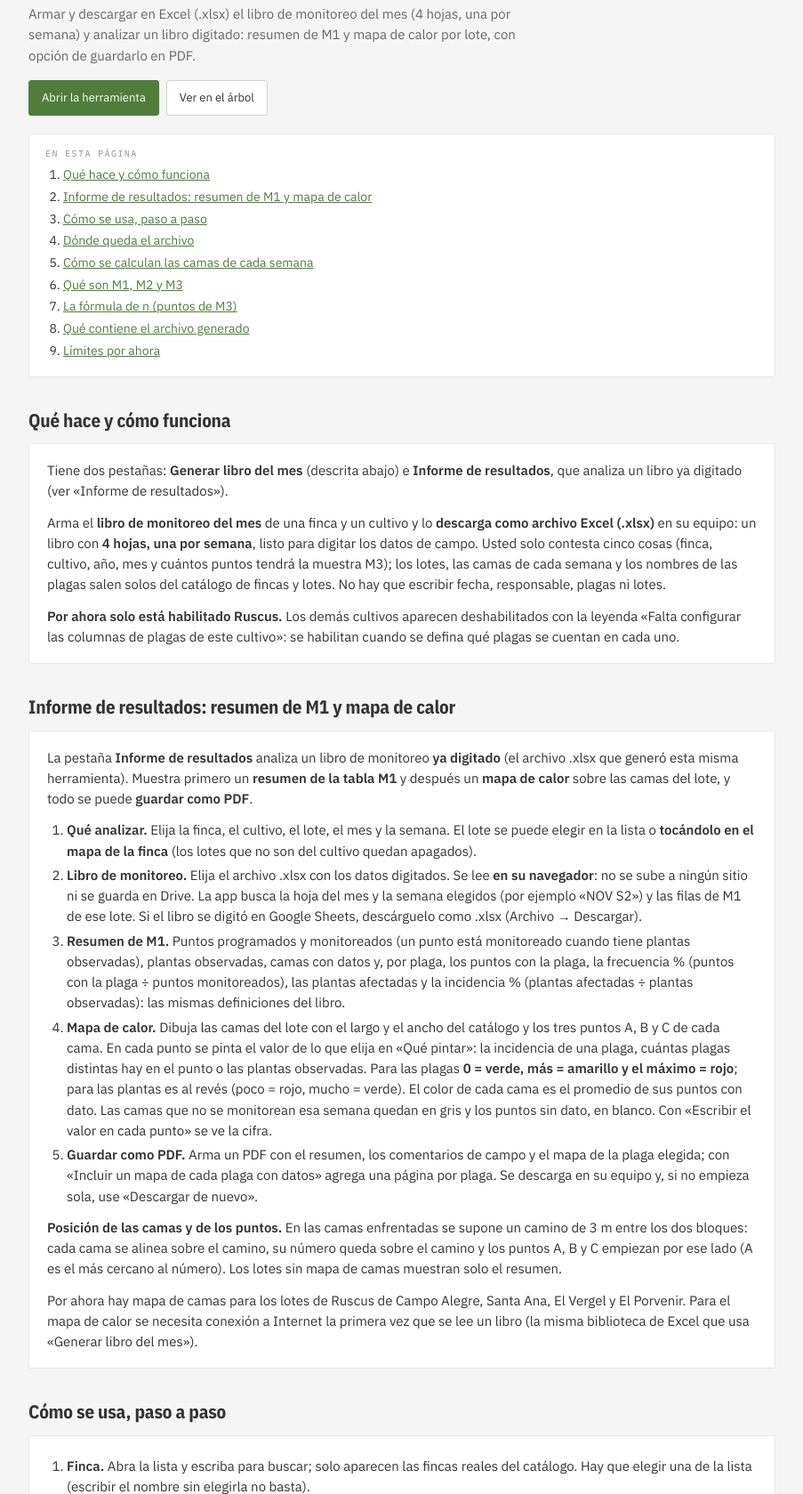
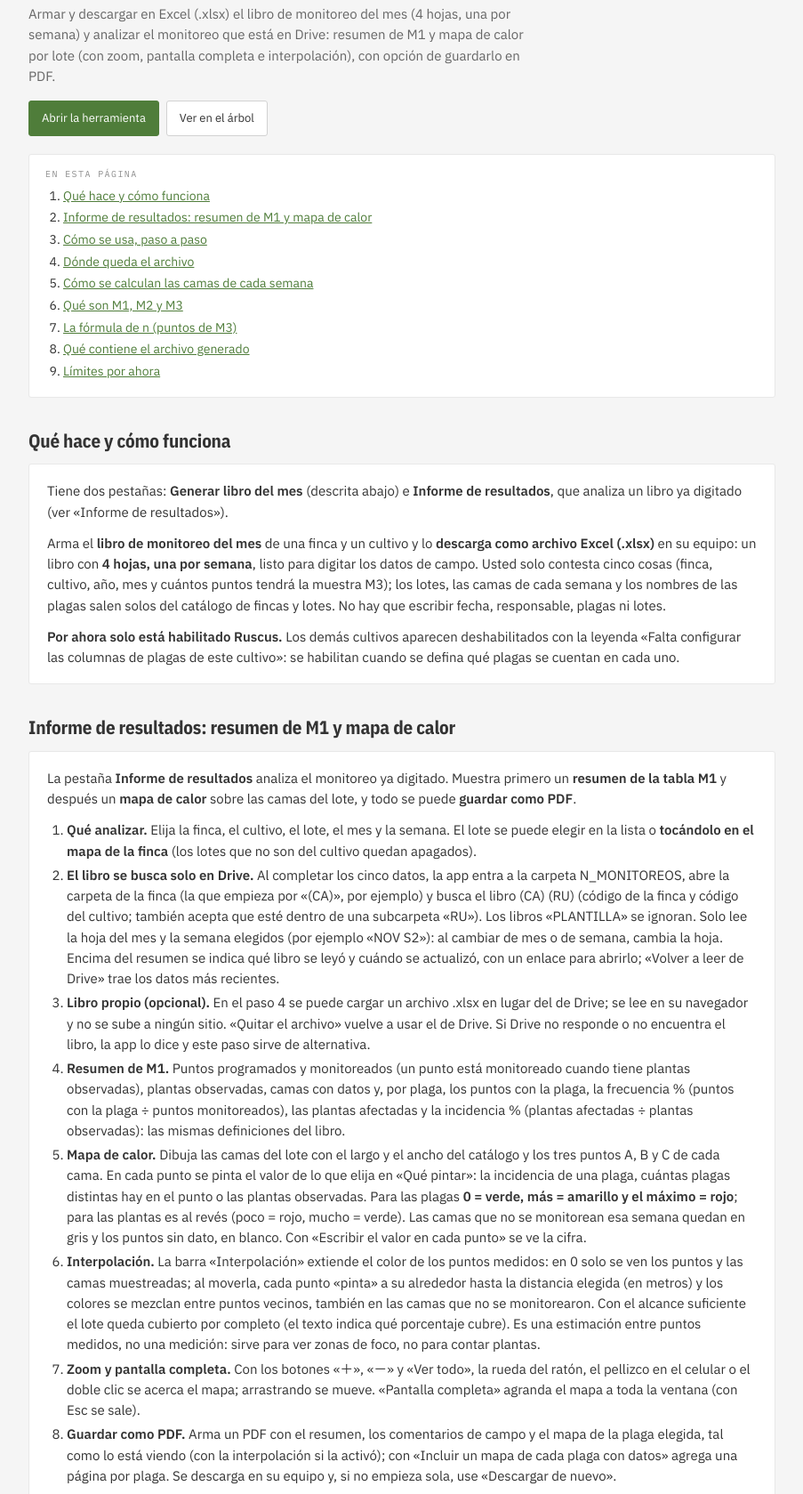
Before and after one commit to pasanteagronomiaecoagri-arch/ecoagriapp, a plain HTML site: page ayuda/agriapp/monitoreo/index.html in a window 1280 px wide. Shown: the part 190-1869 px from the top of the page at 89% size, without its empty margins (188-1091 px from the left). Drawn offline with nearby package versions, Linux system fonts and the light colour scheme.

Commit message:
portal: informe de Monitoreo desde Drive, zoom e interpolación (ayuda) y versión alpha 8.18
Co-Authored-By: Claude Sonnet 5.5 <noreply@anthropic.com>

```diff
--- a/ayuda/agriapp/monitoreo/index.html
+++ b/ayuda/agriapp/monitoreo/index.html
@@ -4,7 +4,7 @@
 <meta charset="UTF-8">
 <meta name="viewport" content="width=device-width, initial-scale=1">
 <title>Monitoreo — EcoAgriApp — Ayuda</title>
-<meta name="description" content="Armar y descargar en Excel (.xlsx) el libro de monitoreo del mes (4 hojas, una por semana) y analizar un libro digitado: resumen de M1 y mapa de calor por lote, con opción de guardarlo en PDF.">
+<meta name="description" content="Armar y descargar en Excel (.xlsx) el libro de monitoreo del mes (4 hojas, una por semana) y analizar el monitoreo que está en Drive: resumen de M1 y mapa de calor por lote (con zoom, pantalla completa e interpolación), con opción de guardarlo en PDF.">
 <link rel="icon" type="image/png" href="https://economiaagricola.com/wp-content/uploads/2016/07/favicon16x16.png">
 <script>
   try {
@@ -62,22 +62,25 @@
 </div>
 <main class="lienzo">
 <p class="migas"><a href="../../">Ayuda</a> › <a href="../">EcoAgriApp</a> › Monitoreo</p>
-<div class="encabezado"><p class="rotulo">EcoAgriApp</p><h1>Monitoreo</h1><p>Armar y descargar en Excel (.xlsx) el libro de monitoreo del mes (4 hojas, una por semana) y analizar un libro digitado: resumen de M1 y mapa de calor por lote, con opción de guardarlo en PDF.</p></div>
+<div class="encabezado"><p class="rotulo">EcoAgriApp</p><h1>Monitoreo</h1><p>Armar y descargar en Excel (.xlsx) el libro de monitoreo del mes (4 hojas, una por semana) y analizar el monitoreo que está en Drive: resumen de M1 y mapa de calor por lote (con zoom, pantalla completa e interpolación), con opción de guardarlo en PDF.</p></div>
 <div class="acciones" style="margin-top:16px"><a class="boton principal" href="../../../agriapp/monitoreo/">Abrir la herramienta</a><a class="boton" href="../../#agriapp/monitoreo">Ver en el árbol</a></div>
 <nav class="indice" aria-label="En esta página"><p class="rotulo">En esta página</p><ol><li><a href="#que-hace">Qué hace y cómo funciona</a></li><li><a href="#informe">Informe de resultados: resumen de M1 y mapa de calor</a></li><li><a href="#como-se-usa">Cómo se usa, paso a paso</a></li><li><a href="#donde-se-guarda">Dónde queda el archivo</a></li><li><a href="#como-se-calculan-las-camas">Cómo se calculan las camas de cada semana</a></li><li><a href="#m1-m2-m3">Qué son M1, M2 y M3</a></li><li><a href="#formula-de-n">La fórmula de n (puntos de M3)</a></li><li><a href="#que-contiene-el-documento">Qué contiene el archivo generado</a></li><li><a href="#limites">Límites por ahora</a></li></ol></nav>
 <section class="seccion" id="que-hace"><h2><a href="#que-hace">Qué hace y cómo funciona</a></h2><div class="cuerpo"><p>Tiene dos pestañas: <b>Generar libro del mes</b> (descrita abajo) e <b>Informe de resultados</b>, que analiza un libro ya digitado (ver «Informe de resultados»).</p>
   <p>Arma el <b>libro de monitoreo del mes</b> de una finca y un cultivo y lo <b>descarga como archivo Excel (.xlsx)</b> en su equipo: un libro con <b>4 hojas, una por semana</b>, listo para digitar los datos de campo. Usted solo contesta cinco cosas (finca, cultivo, año, mes y cuántos puntos tendrá la muestra M3); los lotes, las camas de cada semana y los nombres de las plagas salen solos del catálogo de fincas y lotes. No hay que escribir fecha, responsable, plagas ni lotes.</p>
   <p><b>Por ahora solo está habilitado Ruscus.</b> Los demás cultivos aparecen deshabilitados con la leyenda «Falta configurar las columnas de plagas de este cultivo»: se habilitan cuando se defina qué plagas se cuentan en cada uno.</p></div></section>
-<section class="seccion" id="informe"><h2><a href="#informe">Informe de resultados: resumen de M1 y mapa de calor</a></h2><div class="cuerpo"><p>La pestaña <b>Informe de resultados</b> analiza un libro de monitoreo <b>ya digitado</b> (el archivo .xlsx que generó esta misma herramienta). Muestra primero un <b>resumen de la tabla M1</b> y después un <b>mapa de calor</b> sobre las camas del lote, y todo se puede <b>guardar como PDF</b>.</p>
+<section class="seccion" id="informe"><h2><a href="#informe">Informe de resultados: resumen de M1 y mapa de calor</a></h2><div class="cuerpo"><p>La pestaña <b>Informe de resultados</b> analiza el monitoreo ya digitado. Muestra primero un <b>resumen de la tabla M1</b> y después un <b>mapa de calor</b> sobre las camas del lote, y todo se puede <b>guardar como PDF</b>.</p>
   <ol>
     <li><b>Qué analizar.</b> Elija la finca, el cultivo, el lote, el mes y la semana. El lote se puede elegir en la lista o <b>tocándolo en el mapa de la finca</b> (los lotes que no son del cultivo quedan apagados).</li>
-    <li><b>Libro de monitoreo.</b> Elija el archivo .xlsx con los datos digitados. Se lee <b>en su navegador</b>: no se sube a ningún sitio ni se guarda en Drive. La app busca la hoja del mes y la semana elegidos (por ejemplo «NOV S2») y las filas de M1 de ese lote. Si el libro se digitó en Google Sheets, descárguelo como .xlsx (Archivo → Descargar).</li>
+    <li><b>El libro se busca solo en Drive.</b> Al completar los cinco datos, la app entra a la carpeta <span class="codigo">N_MONITOREOS</span>, abre la carpeta de la finca (la que empieza por «(CA)», por ejemplo) y busca el libro <span class="codigo">(CA) (RU)</span> (código de la finca y código del cultivo; también acepta que esté dentro de una subcarpeta «RU»). Los libros «PLANTILLA» se ignoran. Solo lee la hoja del mes y la semana elegidos (por ejemplo «NOV S2»): al cambiar de mes o de semana, cambia la hoja. Encima del resumen se indica qué libro se leyó y cuándo se actualizó, con un enlace para abrirlo; «Volver a leer de Drive» trae los datos más recientes.</li>
+    <li><b>Libro propio (opcional).</b> En el paso 4 se puede cargar un archivo .xlsx en lugar del de Drive; se lee en su navegador y no se sube a ningún sitio. «Quitar el archivo» vuelve a usar el de Drive. Si Drive no responde o no encuentra el libro, la app lo dice y este paso sirve de alternativa.</li>
     <li><b>Resumen de M1.</b> Puntos programados y monitoreados (un punto está monitoreado cuando tiene plantas observadas), plantas observadas, camas con datos y, por plaga, los puntos con la plaga, la frecuencia % (puntos con la plaga ÷ puntos monitoreados), las plantas afectadas y la incidencia % (plantas afectadas ÷ plantas observadas): las mismas definiciones del libro.</li>
-    <li><b>Mapa de calor.</b> Dibuja las camas del lote con el largo y el ancho del catálogo y los tres puntos A, B y C de cada cama. En cada punto se pinta el valor de lo que elija en «Qué pintar»: la incidencia de una plaga, cuántas plagas distintas hay en el punto o las plantas observadas. Para las plagas <b>0 = verde, más = amarillo y el máximo = rojo</b>; para las plantas es al revés (poco = rojo, mucho = verde). El color de cada cama es el promedio de sus puntos con dato. Las camas que no se monitorean esa semana quedan en gris y los puntos sin dato, en blanco. Con «Escribir el valor en cada punto» se ve la cifra.</li>
-    <li><b>Guardar como PDF.</b> Arma un PDF con el resumen, los comentarios de campo y el mapa de la plaga elegida; con «Incluir un mapa de cada plaga con datos» agrega una página por plaga. Se descarga en su equipo y, si no empieza sola, use «Descargar de nuevo».</li>
+    <li><b>Mapa de calor.</b> Dibuja las camas del lote con el largo y el ancho del catálogo y los tres puntos A, B y C de cada cama. En cada punto se pinta el valor de lo que elija en «Qué pintar»: la incidencia de una plaga, cuántas plagas distintas hay en el punto o las plantas observadas. Para las plagas <b>0 = verde, más = amarillo y el máximo = rojo</b>; para las plantas es al revés (poco = rojo, mucho = verde). Las camas que no se monitorean esa semana quedan en gris y los puntos sin dato, en blanco. Con «Escribir el valor en cada punto» se ve la cifra.</li>
+    <li><b>Interpolación.</b> La barra «Interpolación» extiende el color de los puntos medidos: en 0 solo se ven los puntos y las camas muestreadas; al moverla, cada punto «pinta» a su alrededor hasta la distancia elegida (en metros) y los colores se mezclan entre puntos vecinos, también en las camas que no se monitorearon. Con el alcance suficiente el lote queda cubierto por completo (el texto indica qué porcentaje cubre). Es una estimación entre puntos medidos, no una medición: sirve para ver zonas de foco, no para contar plantas.</li>
+    <li><b>Zoom y pantalla completa.</b> Con los botones «＋», «－» y «Ver todo», la rueda del ratón, el pellizco en el celular o el doble clic se acerca el mapa; arrastrando se mueve. «Pantalla completa» agranda el mapa a toda la ventana (con Esc se sale).</li>
+    <li><b>Guardar como PDF.</b> Arma un PDF con el resumen, los comentarios de campo y el mapa de la plaga elegida, tal como lo está viendo (con la interpolación si la activó); con «Incluir un mapa de cada plaga con datos» agrega una página por plaga. Se descarga en su equipo y, si no empieza sola, use «Descargar de nuevo».</li>
   </ol>
   <p><b>Posición de las camas y de los puntos.</b> En las camas enfrentadas se supone un camino de 3 m entre los dos bloques: cada cama se alinea sobre el camino, su número queda sobre el camino y los puntos A, B y C empiezan por ese lado (A es el más cercano al número). Los lotes sin mapa de camas muestran solo el resumen.</p>
-  <p class="pista">Por ahora hay mapa de camas para los lotes de Ruscus de Campo Alegre, Santa Ana, El Vergel y El Porvenir. Para el mapa de calor se necesita conexión a Internet la primera vez que se lee un libro (la misma biblioteca de Excel que usa «Generar libro del mes»).</p></div></section>
+  <p class="pista">Por ahora hay mapa de camas para los lotes de Ruscus de Campo Alegre, Santa Ana, El Vergel y El Porvenir. Si carga un archivo propio, la primera vez hace falta conexión a Internet (la misma biblioteca de Excel que usa «Generar libro del mes»).</p></div></section>
 <section class="seccion" id="como-se-usa"><h2><a href="#como-se-usa">Cómo se usa, paso a paso</a></h2><div class="cuerpo"><ol>
     <li><b>Finca.</b> Abra la lista y escriba para buscar; solo aparecen las fincas reales del catálogo. Hay que elegir una de la lista (escribir el nombre sin elegirla no basta).</li>
     <li><b>Cultivo.</b> Se ofrece Ruscus; si la finca tiene un solo cultivo posible, queda elegido solo. Si la finca no tiene ese cultivo en el catálogo, se avisa.</li>
```
Also changed, not shown: ayuda/agriapp/index.html (+1 -1 lines), ayuda/index.html (+5 -5 lines), versiones/index.html (+2 -1 lines).
